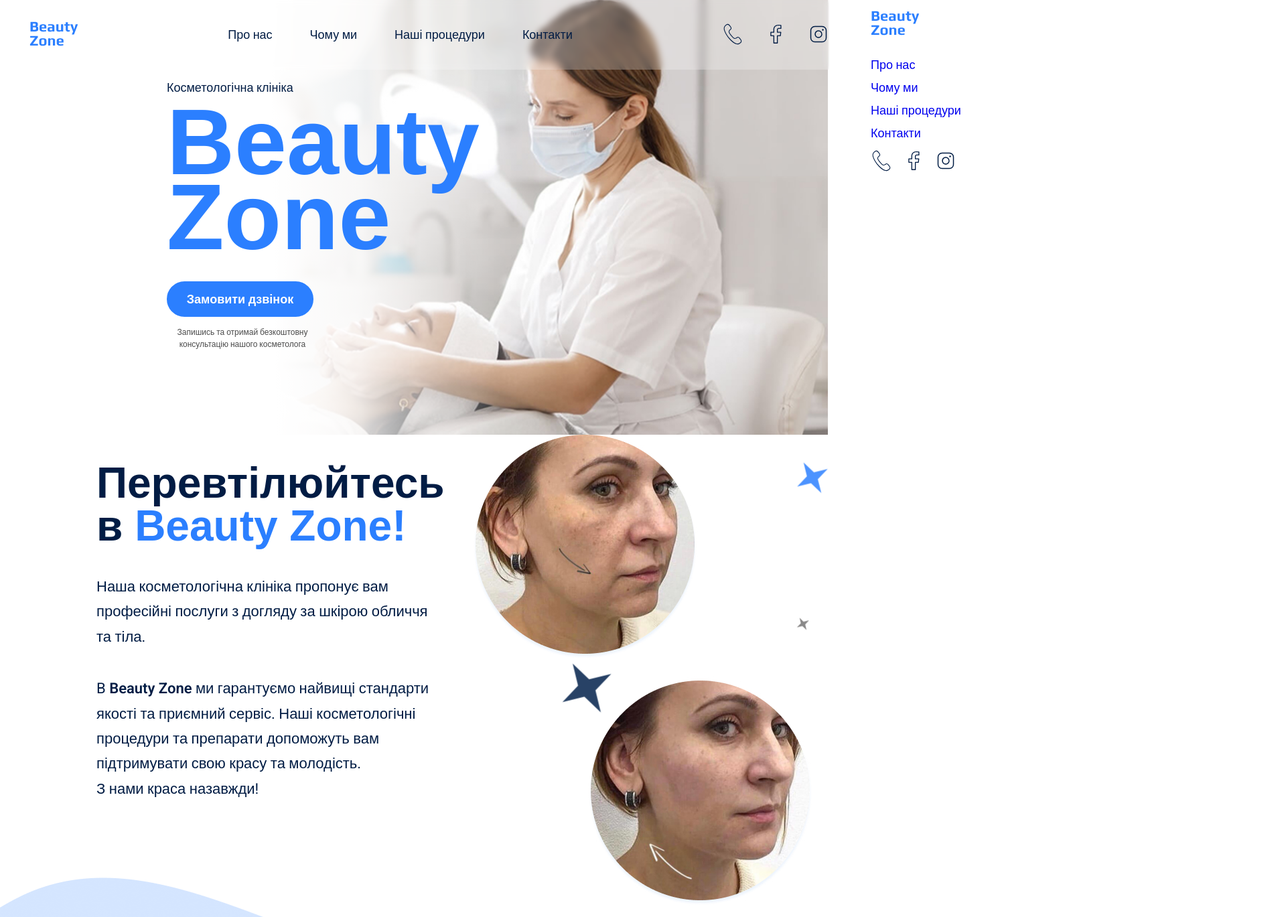
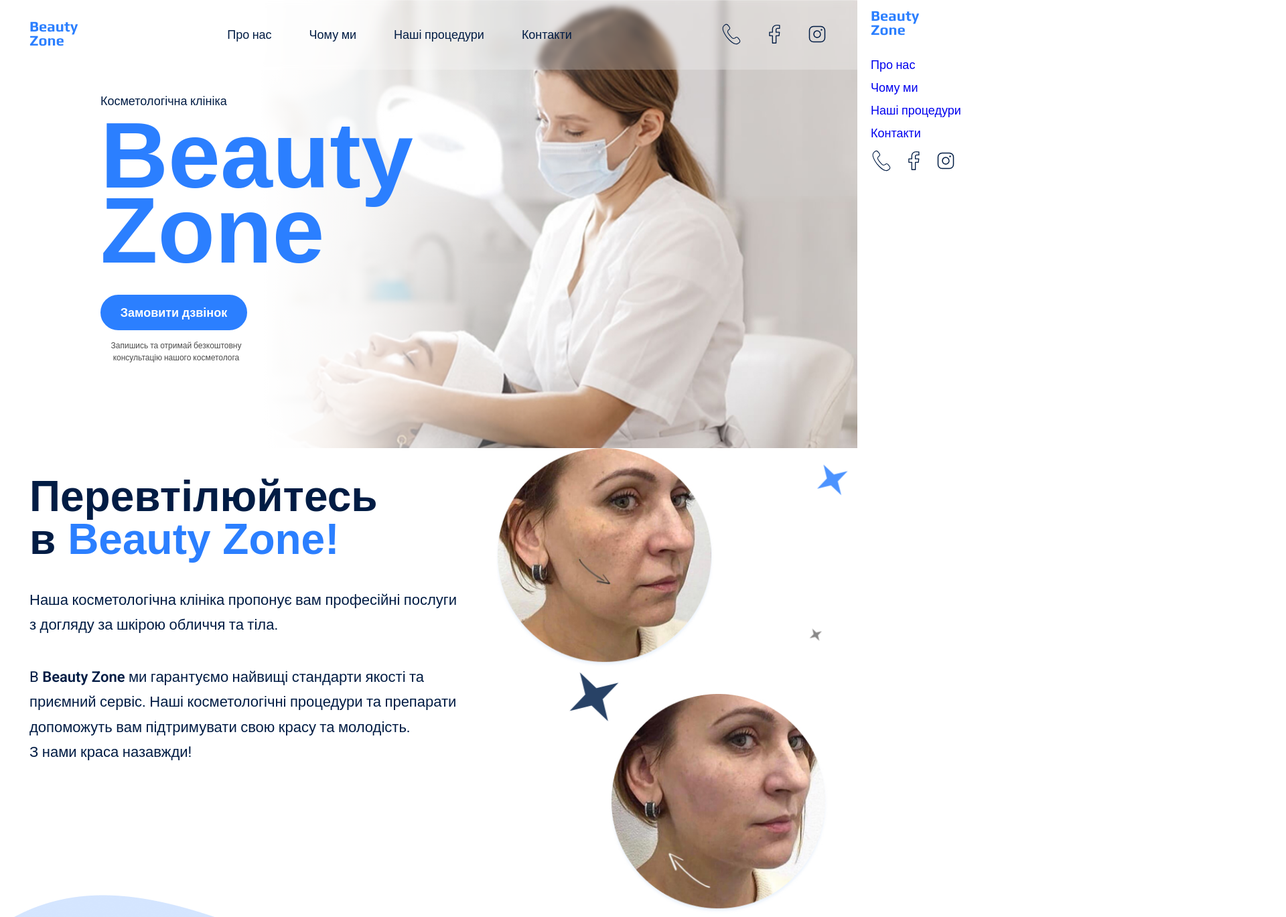
Before and after one commit to illinBohdan/genius-homework-4, a plain HTML site: page index.html in a window 1280 px wide. Shown: the top 1369 px of the page at 67% size, 1920 px wide, since content can reach past the window. Drawn offline with nearby package versions, Linux system fonts and the light colour scheme.

Commit message:
fixed according to comments 2 and 3 DZ

```diff
--- a/index.html
+++ b/index.html
@@ -11,9 +11,9 @@
     />
   </head>
   <body>
-    <header>
+    <header class="header-container">
       <div class="container">
-        <nav class="header-container">
+        <nav class="header-container__nav">
           <a href="/">
             <img src="./images/logo.svg" alt="логотип клініки" />
           </a>
@@ -95,17 +95,17 @@
           </div>
           <button class="mobile-close menu-btn-close" type="button">
             <svg class="icon-close-mobile" width="12px" height="12px">
-            <use href="./images/icons.svg#icon-close"></use>
-          </svg>
+              <use href="./images/icons.svg#icon-close"></use>
+            </svg>
           </button>
         </div>
       </div>
     </header>
 
     <main>
-      <section>
+      <section class="hero-container">
         <div class="container">
-          <div class="hero-container">
+          <div class="hero-container__content">
             <p class="hero-container__subtitle">Косметологічна клініка</p>
             <h1 class="hero-container__title text-brand">beauty zone</h1>
             <button class="button-top modal-btn-open" type="button">
@@ -137,15 +137,7 @@
                   <br />
                   З нами краса назавжди!
                 </p>
-              </div>
-            </div>
-            <div class="about-content__right-block">
-              <img
-                srcset="./images/faces.jpg 1x, ./images/faces@2x.jpg 2x"
-                src="./images/faces.jpg"
-                alt="обличя до і після процедури"
-              />
-              <div class="icon-star64">
+                <div class="icon-star64">
                 <svg width="64px" height="64px">
                   <use href="./images/icons.svg#icon-star"></use>
                 </svg>
@@ -160,6 +152,30 @@
                   <use href="./images/icons.svg#icon-star"></use>
                 </svg>
               </div>
+              </div>
+            </div>
+            <div class="about-content__right-block">
+              <div class="about-content__images">
+                <img
+                  class="about-content__image-top"
+                  srcset="
+                    ./images/face1_top.jpg    1x,
+                    ./images/face1_top@2x.jpg 2x
+                  "
+                  src="./images/face1_top.jpg"
+                  alt="обличя до процедури"
+                />
+                <img
+                  class="about-content__image-bottom"
+                  srcset="
+                    ./images/face2_bottom.jpg    1x,
+                    ./images/face2_bottom@2x.jpg 2x
+                  "
+                  src="./images/face2_bottom.jpg"
+                  alt="обличя після процедури"
+                />
+              </div>
+
             </div>
           </div>
         </div>
@@ -477,7 +493,7 @@
                     class="footer_link"
                     href="https://maps.app.goo.gl/F9UwS36y22iKu2RR6"
                     target="_blank"
-                    >Україна, м. Київ, вул. Тараса Шевченка 5
+                    >Україна, м. Київ, <br> вул. Тараса Шевченка 5
                   </a>
                 </li>
               </ul>
--- a/scss/components/_icons.scss
+++ b/scss/components/_icons.scss
@@ -13,31 +13,30 @@
 .header-menu {
   stroke-width: 0;
   fill: var(--white);
-
 }
 /* ---------------------------stars---------------------------- */
 
 .icon-star64 {
-  position: relative;
-  top: -361px;
-  left: 136px;
+  position: absolute;
+  bottom: 286px;
+  left: 804px;
   display: inline-block;
   fill: var(--star);
 }
 
 .icon-star40 {
-  position: relative;
-  top: -687px;
-  left: 417px;
+  position: absolute;
+  top: 22px;
+  left: 1172px;
   display: inline-block;
   fill: var(--brand-blue);
   transform: rotate(60deg);
 }
 
 .icon-star16 {
-  position: relative;
-  top: -481px;
-  left: 370px;
+  position: absolute;
+  top: 260px;
+  left: 1165px;
   display: inline-block;
   fill: var(--grey-for-small);
   transform: rotate(8deg);
@@ -62,7 +61,6 @@
   }
 }
 
-
 /* -------------------------------------mobile-------------------- */
 
 .icon-close-mobile {
@@ -86,7 +84,6 @@
 
 .why-we-icons {
   fill: var(--brand-blue);
-  padding-top: 5px;
   margin-bottom: 8px;
 }
 
@@ -120,9 +117,9 @@
   margin-right: 20px;
 
   @media screen and (min-width: $bp-desktop) {
-  width: 42px;
-  height: 42px;
-  margin-right: 24px;
+    width: 42px;
+    height: 42px;
+    margin-right: 24px;
   }
 
   &:hover {
--- a/scss/layout/_about-section.scss
+++ b/scss/layout/_about-section.scss
@@ -1,16 +1,15 @@
 @use '../abstracts/variables' as *;
 .about-content {
-
-  padding-bottom: 104px;
+  padding-bottom: 176px;
 
   @media screen and (min-width: $bp-desktop) {
     display: flex;
-    padding: 0 100px 176px 100px;
     gap: 32px;
   }
 
   &__left-block {
     padding: 0;
+    position: relative;
     @media screen and (min-width: $bp-tablet) {
       flex-basis: calc(57% - 16px);
       padding: 40px 10px 0 0;
@@ -61,7 +60,24 @@
     @media screen and (min-width: $bp-desktop) {
       display: inline;
       flex-basis: calc(34% - 16px);
-      max-height: 695px;
+      flex-grow: 1;
     }
   }
+
+  &__images {
+    display: flex;
+    flex-direction: column;
+    gap: 40px;
+  }
+
+  &__image-top {
+    width: 327px;
+    align-self: flex-start;
+  }
+
+  &__image-bottom {
+    width: 327px;
+    align-self: flex-end;
+
+  }
 }
--- a/scss/layout/_footer.scss
+++ b/scss/layout/_footer.scss
@@ -53,6 +53,7 @@
 
   &__address {
     display: none;
+    font-style: normal;
     @media screen and (min-width: $bp-desktop) {
       display: block;
     }
--- a/scss/layout/_header.scss
+++ b/scss/layout/_header.scss
@@ -1,22 +1,24 @@
 @use '../abstracts/variables' as *;
 
 .header-container {
-  display: flex;
-  justify-content: space-between;
-  align-items: center;
-  padding: 32px 0;
-  margin: 0 auto;
-  //gap: 240px;
   position: absolute;
   width: 100%;
-   max-width: 1194px;
+  backdrop-filter: blur(0px);
+  background: rgba(255, 255, 255, 0);
+
 
   @media screen and (min-width: $bp-desktop) {
-
-  backdrop-filter: blur(5px);
-  background: rgba(255, 255, 255, 0.25);
+    backdrop-filter: blur(5px);
+    background: rgba(255, 255, 255, 0.25);
   }
 
+  &__nav {
+    display: flex;
+    justify-content: space-between;
+    padding: 32px 0;
+    margin: 0 auto;
+    align-items: center;
+  }
 
   &__top-menu {
     display: none;
--- a/scss/layout/_hero-section.scss
+++ b/scss/layout/_hero-section.scss
@@ -1,6 +1,5 @@
 @use '../abstracts/variables' as *;
 .hero-container {
-  padding: 106px 0 0 106px;
   background-image: linear-gradient(
       56.68deg,
       #ffffff 20.92%,
@@ -10,8 +9,9 @@
     ),
     url(../images/main-photo.jpg);
   background-repeat: no-repeat;
-  background-position: right;
+  background-position: center top;
   background-size: cover;
+
 
   @media screen and (min-device-pixel-ratio: 2),
     (min-resolution: 192dpi),
@@ -27,9 +27,8 @@
   }
 
   @media screen and (min-width: $bp-tablet) {
-    height: 100%;
-    width: 100%;
-    padding: 106px 0 0 205px;
+    // height: 100%;
+    // width: 100%;
   }
 
   @media screen and (min-width: $bp-desktop) {
@@ -43,7 +42,6 @@
         rgba(255, 255, 255, 0) 72.78%
       ),
       url(../images/main-photo.jpg);
-    padding: 106px 0 0 205px;
 
     @media screen and (min-device-pixel-ratio: 2),
       (min-resolution: 192dpi),
@@ -57,6 +55,10 @@
         ),
         url(../images/main-photo@2x.jpg);
     }
+  }
+
+  &__content {
+    padding: 126px 0 0 106px;
   }
 
   &__subtitle {
--- a/scss/layout/_why-we-section.scss
+++ b/scss/layout/_why-we-section.scss
@@ -3,12 +3,10 @@
   position: relative;
 }
 
-
-
 .why-we-content {
   padding: 0 22px 40px;
   @media screen and (min-width: $bp-desktop) {
-    padding: 0 90px 96px;
+    padding: 0 66px 96px;
   }
 
   &__background {
@@ -29,7 +27,7 @@
     }
 
       @media screen and (min-width: $bp-desktop) {
-      top: -210px;
+      top: -204px;
       height: 1505px;
       background-image: url(../images/background-why.png);
     }
@@ -76,6 +74,7 @@
     border: 2px solid black;
     border-radius: 32px;
     padding: 24px 32px;
+    height: 181px;
     justify-content: flex-end;
     text-align: center;
 
```
Also changed, not shown: css/main.css, images/face1_top.jpg (added), images/face1_top@2x.jpg (added), images/face2_bottom.jpg (added), images/face2_bottom@2x.jpg (added), images/faces.jpg (deleted), images/faces@2x.jpg (deleted), 1 other file.
